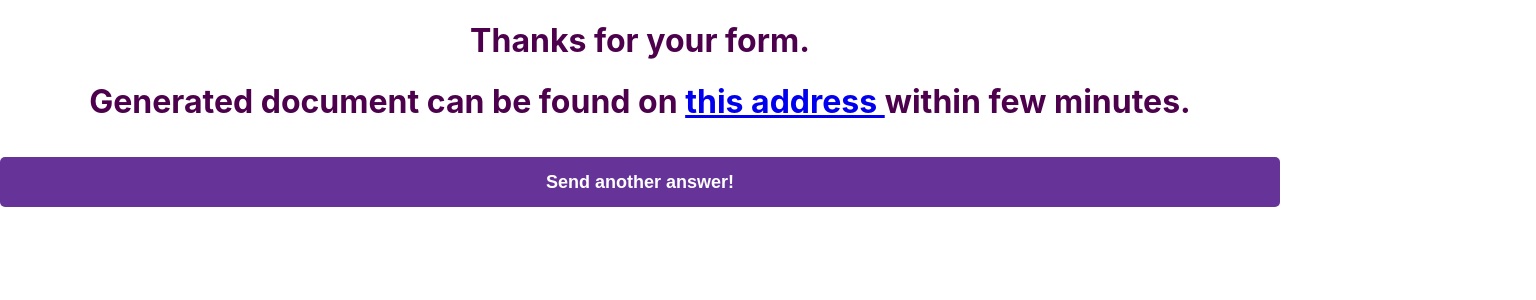
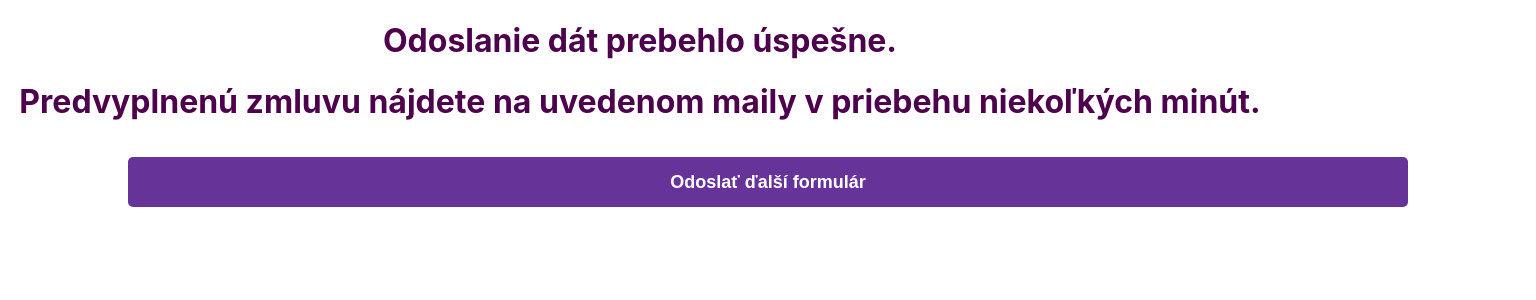
Before and after one commit to Letarged/spr-hr, a React (Create React App) app: page /submited in a window 1280 px wide. Shown: the top 300 px of the page, 1536 px wide, since content can reach past the window. Built offline with nearby package versions, Linux system fonts and the light colour scheme.

Commit message:
submited page adjustments

```diff
--- a/src/Pages/Home.jsx
+++ b/src/Pages/Home.jsx
@@ -112,7 +112,6 @@ function Home() {
       errorMessage:
         "Prijmeni nesmie ostať prázdne a nesmie obsahovať žiadne špeciálne znaky",
       label: "Příjmení",
-      pattern: "^[A-Za-z0-9]{2,16}$",
       required: true,
     },
     {
@@ -182,9 +181,11 @@ function Home() {
       name: "insurance",
       type: "select",
       placeholder: "Kód Vaší pojišťovny",
-      errorMessage: "..toto bude dropdown",
+      errorMessage: "Kód musí obsahovať presne 3 číslice", // ..toto bude dropdown
       label: "Kód pojišťovny",
       required: true,
+      pattern: "^[0-9]{3}$",
+
       options: optionss,
     },
     {
--- /dev/null
+++ b/src/Pages/Submited.css
@@ -0,0 +1,4 @@
+button {
+    width: 80%;
+    margin: 5% 10%
+}
--- a/src/Pages/Submited.jsx
+++ b/src/Pages/Submited.jsx
@@ -1,15 +1,18 @@
 
 import React from "react";
 import { useNavigate } from "react-router-dom"
+import "./Submited.css";
+
+
 
 function Submited(){
     const navigate = useNavigate();
     return(
         <div>
-            <h1> Thanks for your form.</h1>
-            <h1> Generated document can be found on <a href="https://drive.google.com/drive/folders/1MKwsYvvUzbqg3XjJUYpstrOTWVrzrcAv?usp=sharing"> this address </a> within few minutes.</h1>
+            <h1> Odoslanie dát prebehlo úspešne.</h1>
+            <h1> Predvyplnenú zmluvu nájdete na uvedenom maily v priebehu niekoľkých minút. </h1>
 
-            <button onClick={() => {navigate('/')}}> Send another answer! </button>
+            <button onClick={() => {navigate('/')}}> Odoslať ďalší formulár </button>
         </div>
     )
 }
```
